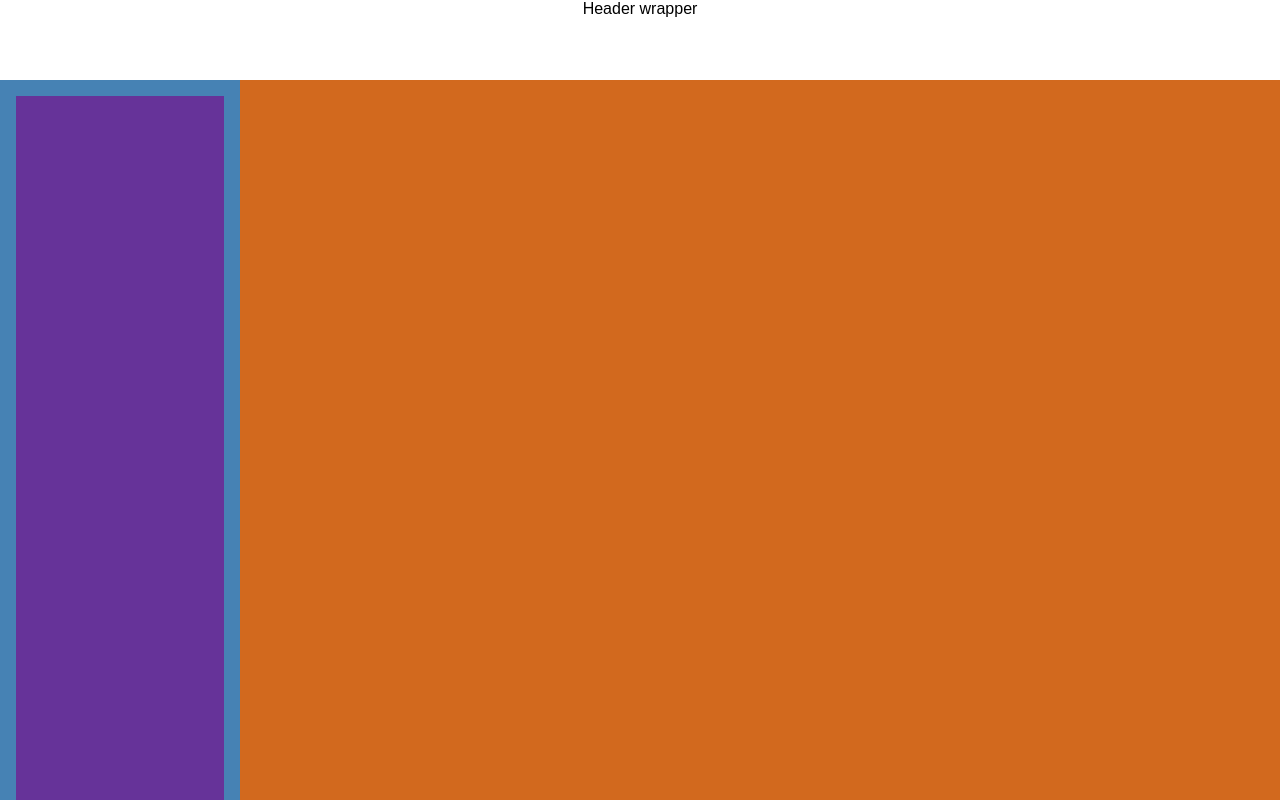
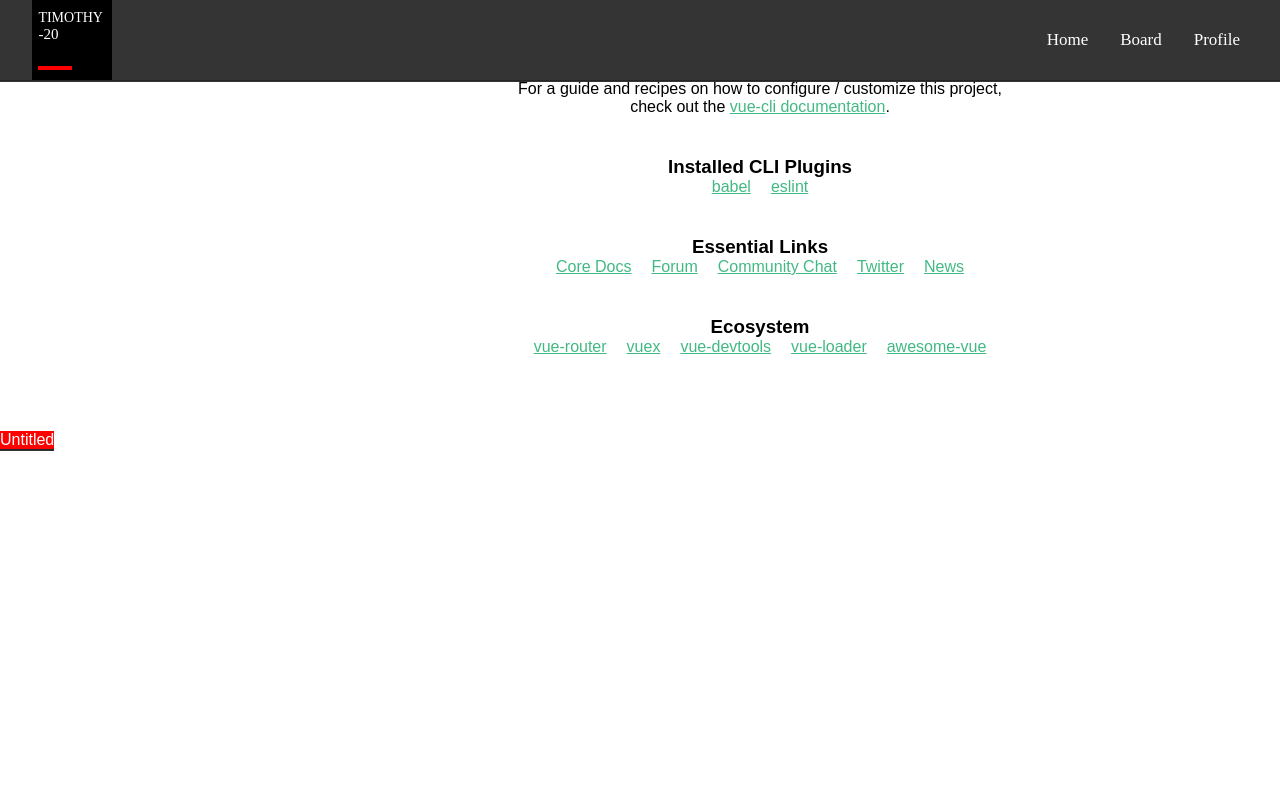
Before and after one commit to timothy-20/TKVueWebPage221115, a Vue app in the folder frontend/: page / in a window 1280 px wide. Built offline with nearby package versions, Linux system fonts and the light colour scheme; a web font is replaced by a local one.

Commit message:
221120) - TKMainSideTableSection, 스타일 전면 수정 중.

```diff
--- a/frontend/src/App.css
+++ b/frontend/src/App.css
@@ -26,6 +26,21 @@
 @font-face {
     font-family: "NotoSansKR-Thin";
     src: url("@assets/font/Noto_Sans_KR/NotoSansKR-Thin.otf") format("opentype");
+}
+
+::-webkit-scrollbar {
+    width: 0.7rem;
+}
+
+::-webkit-scrollbar-thumb {
+    box-shadow: inset 0 0 0 0.7rem #5a5a5a;
+    border: 0.15rem solid transparent;
+    border-radius: 0.5rem;
+    /*background-color: lightgray;*/
+}
+
+::-webkit-scrollbar-track {
+    background-color: #3f3f3f;
 }
 
 * {
@@ -60,14 +75,13 @@ html, body {
 .container {
     width: 100%;
     height: 100%;
-    /*display: grid;*/
-    /*grid-template-rows: 5rem 1fr;*/
-    display: flex;
-    flex-flow: column nowrap;
+    display: grid;
+    grid-template-rows: 5rem 1fr;
 }
 
 .header-wrapper {
     min-height: 5rem;
+    z-index: 9999;
 }
 
 .main-wrapper {
@@ -77,31 +91,8 @@ html, body {
 }
 
 .main-wrapper .aside-content {
-    background-color: steelblue;
-    overflow: auto;
-}
-
-.aside-content::-webkit-scrollbar {
-    width: 0.7rem;
-}
-
-.aside-content::-webkit-scrollbar-thumb {
-    box-shadow: inset 0 0 0 0.7rem #5a5a5a;
-    border: 0.15rem solid transparent;
-    border-radius: 0.5rem;
-    /*background-color: lightgray;*/
-}
-
-.aside-content::-webkit-scrollbar-track {
-    background-color: #3f3f3f;
+    overflow-y: auto;
 }
 
 .main-wrapper .main-content {
-    background-color: chocolate;
 }
-
-.test-content {
-    height: 1000px;
-    margin: 1rem;
-    background-color: rebeccapurple;
-}
--- a/frontend/src/App.vue
+++ b/frontend/src/App.vue
@@ -2,17 +2,15 @@
   <div id="app">
     <div class="container">
       <div class="header-wrapper">
-        Header wrapper
+        <TKHeaderSection />
       </div>
       <div class="main-wrapper">
         <div class="aside-content">
-          <div class="test-content">
-
-          </div>
-
+          <TKSideTableSection />
         </div>
 
         <div class="main-content">
+          <HelloWorld />
         </div>
       </div>
     </div>
@@ -20,16 +18,16 @@
 </template>
 
 <script>
-// import HelloWorld from "@components/HelloWorld";
-// import TKHeaderSection from "@components/TKMainHeaderSection";
-// import TKSideTableSection from "@components/TKMainSideTableSection";
+import HelloWorld from "@components/HelloWorld";
+import TKHeaderSection from "@components/TKMainHeaderSection";
+import TKSideTableSection from "@components/TKMainSideTableSection";
 
 export default {
   name: 'App',
   components: {
-    // HelloWorld,
-    // TKHeaderSection,
-    // TKSideTableSection,
+    HelloWorld,
+    TKHeaderSection,
+    TKSideTableSection,
   }
 }
 </script>
--- a/frontend/src/components/TKMainSideTableSection.css
+++ b/frontend/src/components/TKMainSideTableSection.css
@@ -1,71 +1,35 @@
 * {
-
+    color: var(--primary-font-color);
 }
 
 #root {
-    width: 100%;
+    height: 100%;
 }
 
-.container {
+.side-table-container {
+    min-height: 100%;
     display: flex;
-    flex-flow: column wrap;
-    align-content: center;
-    justify-content: space-between;
+    flex-flow: row wrap;
+    align-items: center;
 }
 
-.title-bar {
-    height: 3rem;
-    display: flex;
-    flex-flow: row wrap;
-    box-shadow: var(--primary-box-shadow-bottom, black);
+.title-wrapper {
+    z-index: 2;
+    box-shadow: var(--primary-box-shadow-bottom);
     background-color: var(--primary-bg-color);
 }
 
-.title-bar .title-wrapper {
-    flex-grow: 1;
-    margin: 0 1rem;
-    display: flex;
-    gap: 0.5rem;
-}
-
-.title-wrapper span.title {
-    flex-grow: 1;
-    display: flex;
-    align-items: center;
-}
-
-span.title > p {
-    flex-grow: 1;
-    font-family: NotoSansKR-Bold;
-    font-size: 15px;
-    text-align: left;
-    color: var(--primary-font-color, white);
-}
-
-.title-wrapper button.title-extension {
-    width: 2rem;
-    display: flex;
-    flex-flow: row wrap;
-    align-items: center;
-    background-color: transparent;
-}
-
-button.title-extension svg.arrow-image {
-    width: 1rem;
-}
-
-svg.arrow-image {
-    stroke: lightgray;
-    stroke-width: 0.5rem;
-    fill: none;
+.title {
+    background-color: red;
 }
 
 .table-wrapper {
     flex-grow: 1;
-    background-color: var(--primary-bg-color);
+    z-index: 1;
+    background-color: cyan;
 }
 
-.info-wrapper {
-    height: 4rem;
-    background-color: greenyellow;
+.user-info-wrapper {
+    z-index: 2;
+    background-color: chocolate;
 }
--- a/frontend/src/components/TKMainSideTableSection.vue
+++ b/frontend/src/components/TKMainSideTableSection.vue
@@ -1,9 +1,9 @@
 <template>
   <div id="root">
-    <div class="container">
-      <div class="title-bar" style="z-index: 3">
-        <div class="title-wrapper">
-          <span class="title"><p>Untitled title</p></span>
+    <div class="side-table-container">
+      <div class="title-wrapper">
+        <div class="title">
+          <span class="title-text">Untitled</span>
           <button class="title-extension" type="button">
             <svg class="arrow-image" x="0" y="0" viewBox="0 0 100 300">
               <polyline points="10 130, 50 170, 90 130" />
@@ -12,12 +12,12 @@
         </div>
       </div>
 
-      <div class="table-wrapper" style="z-index: 2">
-        MAIN TABLE
+      <div class="table-wrapper">
+
       </div>
 
-      <div class="info-wrapper" style="z-index: 1">
-        USER INFO
+      <div class="user-info-wrapper">
+
       </div>
     </div>
   </div>
```
